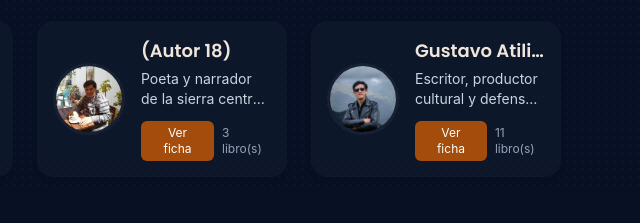
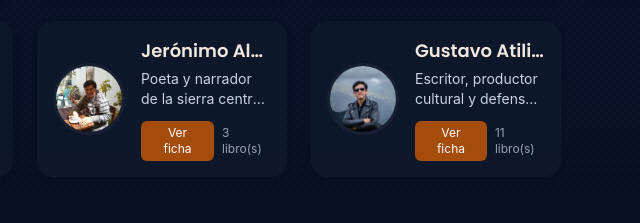
Before and after one commit to migueldevbp/galeria-escritorespasco, a plain HTML site: page index.html in a window 1280 px wide. Shown: the part 913-1136 px from the top of the page, 341-981 px from the left. Drawn offline with nearby package versions, Linux system fonts and the light colour scheme.

Commit message:
Final último autor

```diff
--- a/index.html
+++ b/index.html
@@ -583,7 +583,7 @@
     },
     {
       id:18,
-      name:'(Autor 18)',
+      name:'Jerónimo Alanya Saccsa',
       photo:'photos/18.jpg',
       bio:'Poeta y narrador de la sierra central cuya obra combina sensibilidad lírica, identidad andina y elementos míticos regionales. Su estilo destaca por integrar emociones íntimas con paisajes de altura, así como por incorporar figuras tradicionales como el muqui dentro de relatos contemporáneos.',
       books:[
```
